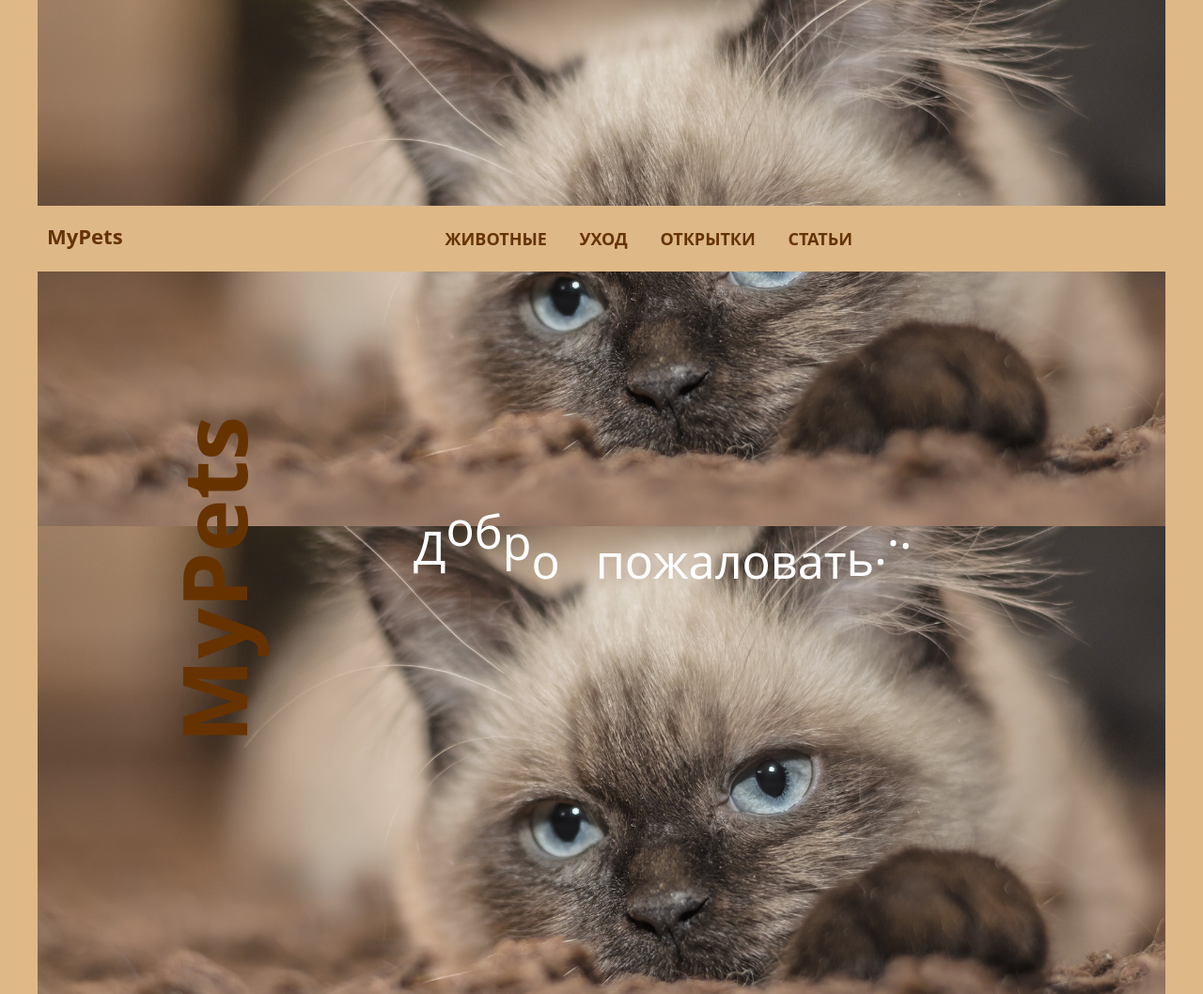
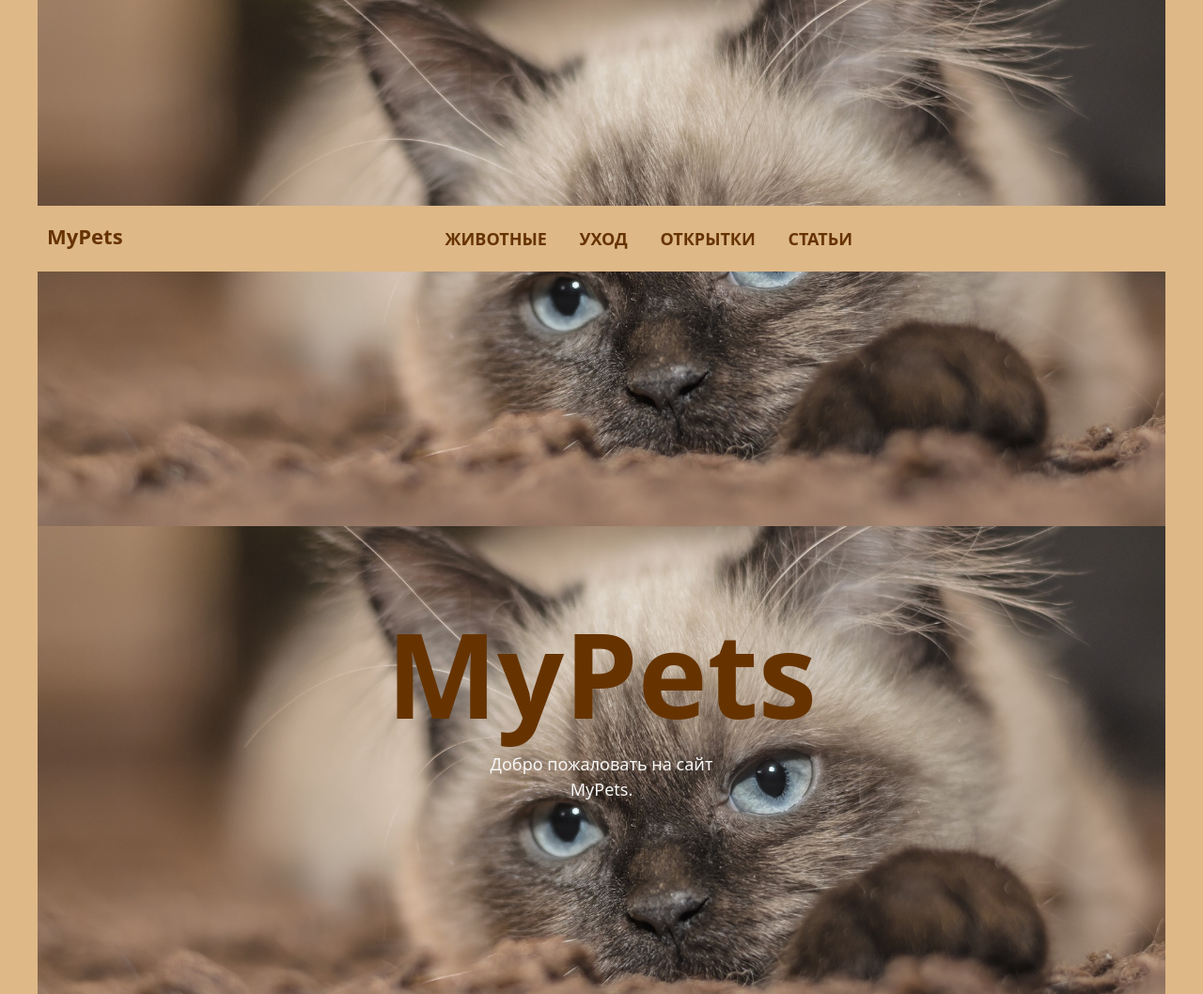
Before and after one commit to AleksVZ/MyPets, a plain HTML site: page index.html in a window 1280 px wide. Shown: the top 1058 px of the page at 94% size. Drawn offline with nearby package versions, Linux system fonts and the light colour scheme.

Commit message:
add adaptive 13.12.2022

```diff
--- a/css/header.scss
+++ b/css/header.scss
@@ -82,7 +82,7 @@ header{
           display: inline-block;
           position: absolute;
           right: 8px;
-          top: 5px;
+          top: 11px;
         }
         .nav > .nav-btn > label {
           display: inline-block;
--- a/css/main_page.scss
+++ b/css/main_page.scss
@@ -11,7 +11,7 @@
     width: 100%;
     min-height: 70vh;
     display: flex;
-    // flex-direction: column;
+    flex-direction: column;
     align-items: center;
     justify-content: center;
     background-image:  url('../img/bg3.jpg');
@@ -24,72 +24,36 @@
 
   }
   .main_page_box1{
-    display: flex;
-    justify-content: flex-start;
 
-    @media (max-width: 891px) {
-      justify-content: center;
 
-    }
 
     h1{
         font-weight: 700;
-        font-size: 95px;
+        font-size: 125px;
         color: $Brown;
-        transform: rotate(-90deg);
-        align-self: start;
+        position: relative;
+        top: -84px;
 
-    }
-    .waving {
-      // -webkit-box-reflect: below -10px linear-gradient(transparent, rgba(0, 0, 0, 0.2));
-      font-size: 50px;
-      align-self: baseline;
-      margin-left: 40px;
-      @media (max-width:960px) {
-        margin-left: 0px;
-      }
+        @media (max-width: 600px) {
+          font-size: 90px;
+        }
+        @media (max-width: 436px) {
+          font-size: 60px;
+        }
 
-
-      .gap{
-      margin-right: 25px;
-    }
-    }
-
-    .waving span {
-      display: inline-block;
-      color: white;
-      margin-right: -13px;
-      align-self: flex-start;
-
-      animation: wave 1.5s infinite;
-      animation-delay: calc(0.1s * var(--i));
-    }
-    @keyframes wave {
-      0%,
-      40%,
-      100% {
-        transform: translateY(0);
-      }
-      20% {
-        transform: translateY(-35px);
-      }
 
     }
       p {
 
-        color: $BurlyWood;
-        font-size: 30px;
-        align-self: flex-start;
         position: relative;
-        right: -10%;
+        top: -84px;
+        color: #F6F6F6;
+        font-size: 18px;
 
-        // @media (max-width:900px) {
-        //   right: 0%;
-        // }
+        @media (max-width: 436px) {
+          font-size: 16px;
+        }
 
-        // @media (max-width:785px) {
-        //   margin-top: 100px;
-        // }
       }
   }
 
@@ -100,17 +64,20 @@
   .blank,
   .other {
     width: 65%;
-    min-height: 50vh;
+    // min-height: 50vh;
     // background-color: var(--color);
     background-color:$BurlyWood;
     color: white;
     margin: auto;
     display: flex;
     align-items: center;
+    padding-top: 5%;
+    padding-bottom: 5%;
     @media (max-width:623px) {
       width: 83%;
 
       }
+
     p{
       text-align: justify;
       padding: 30px 0px;
@@ -124,9 +91,10 @@
   .second {
     background-image: url('../img/bg1.jpg');
     background-attachment: fixed;
-    height: 1200px;
+    min-height: 1200px;
     flex-wrap: wrap;
     padding-top: 45px;
+    padding-bottom: 45px;
     flex-direction: row;
     gap: 1.6em;
     .item {
--- a/index.html
+++ b/index.html
@@ -47,28 +47,8 @@
         <section class="main_page">
           <div class="container container_box main_page_box1">
             <h1 >MyPets </h1>
-            <!-- <p>Добро пожаловать на сайт <br> MyPets. </p> -->
-            <div class="waving">
-              <span style="--i:1">Д</span>
-              <span style="--i:2">о</span>
-              <span style="--i:3">б</span>
-              <span style="--i:4">р</span>
-              <span style="--i:5" class="gap">о</span>
-              <span style="--i:6">п</span>
-              <span style="--i:7">о</span>
-              <span style="--i:8">ж</span>
-              <span style="--i:9">а</span>
-              <span style="--i:10">л</span>
-              <span style="--i:11">о</span>
-              <span style="--i:12">в</span>
-              <span style="--i:13">а</span>
-              <span style="--i:14">т</span>
-              <span style="--i:15">ь</span>
-              <span style="--i:16">.</span>
-              <span style="--i:17">.</span>
-              <span style="--i:18">.</span>
+            <p>Добро пожаловать на сайт <br> MyPets. </p>
 
-            </div>
           </div>
 
           <div class="blank">
@@ -109,7 +89,8 @@
 
           <div class="blank">
             <p>
-            Lorem ipsum dolor sit amet consectetur adipisicing elit. Unde voluptatibus animi error praesentium non maiores nisi, nulla, laboriosam temporibus libero tempore, laudantium tenetur cumque eveniet ducimus quos deserunt tempora consectetur.
+              Домашние питомцы несут радость в Ваш дом. Они наполняют его светом и теплом. Эти милые создания ни кого не оставляют равнодушными.
+              И если возникают какие то вопросы - Вы всегда можете найти ответы на нашем сайте.
           </p>
           </div>
 
```
Also changed, not shown: css/styles.css.
